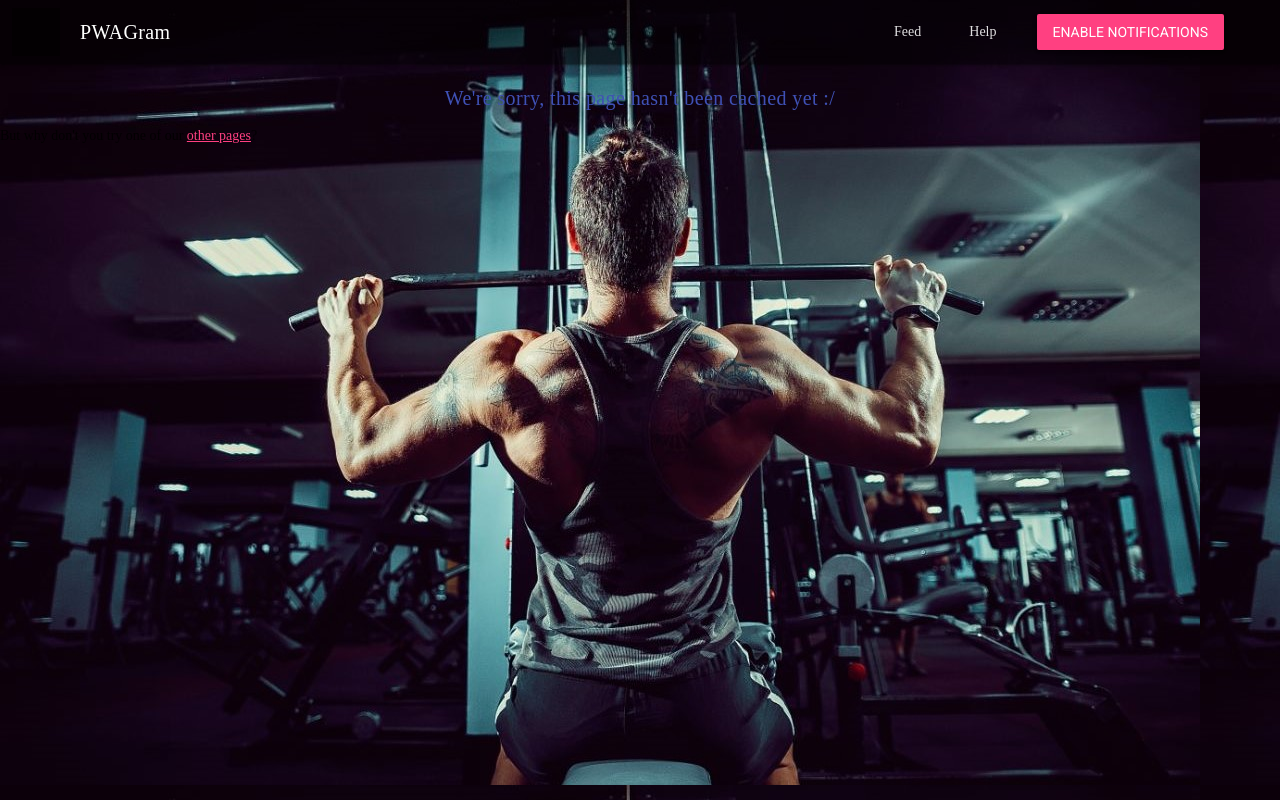
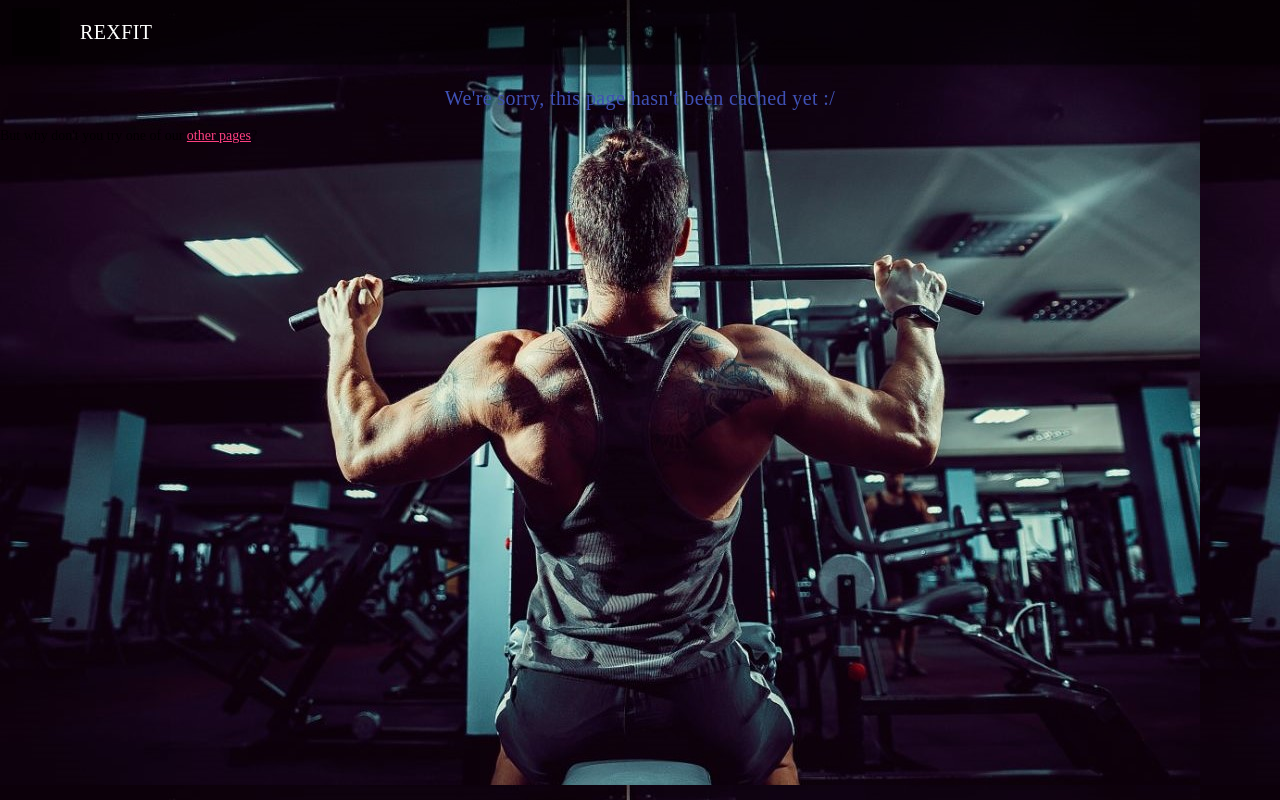
Before and after one commit to rexywjy/Test-1-AMBW---PWA, a website: page public/offline.html in a window 1280 px wide. Drawn offline with nearby package versions, Linux system fonts and the light colour scheme.

Commit message:
Update offline.html

```diff
--- a/public/offline.html
+++ b/public/offline.html
@@ -35,32 +35,11 @@
     <header class="mdl-layout__header">
       <div class="mdl-layout__header-row">
         <!-- Title -->
-        <span class="mdl-layout-title">PWAGram</span>
-        <!-- Add spacer, to align navigation to the right -->
-        <div class="mdl-layout-spacer"></div>
-        <!-- Navigation. We hide it in small screens. -->
-        <nav class="mdl-navigation mdl-layout--large-screen-only">
-          <a class="mdl-navigation__link" href="/">Feed</a>
-          <a class="mdl-navigation__link" href="/help">Help</a>
-          <div class="drawer-option">
-            <button class="enable-notifications mdl-button mdl-js-button mdl-button--raised mdl-button--colored mdl-color--accent">
-              Enable Notifications
-            </button>
-          </div>
-        </nav>
+        <span class="mdl-layout-title">REXFIT</span>
       </div>
     </header>
     <div class="mdl-layout__drawer">
-      <span class="mdl-layout-title">PWAGram</span>
-      <nav class="mdl-navigation">
-        <a class="mdl-navigation__link" href="/">Feed</a>
-        <a class="mdl-navigation__link" href="/help">Help</a>
-        <div class="drawer-option">
-          <button class="enable-notifications mdl-button mdl-js-button mdl-button--raised mdl-button--colored mdl-color--accent">
-            Enable Notifications
-          </button>
-        </div>
-      </nav>
+      <span class="mdl-layout-title">REXFIT</span>
     </div>
     <main class="mdl-layout__content mat-typography">
       <div class="page-content">
```
